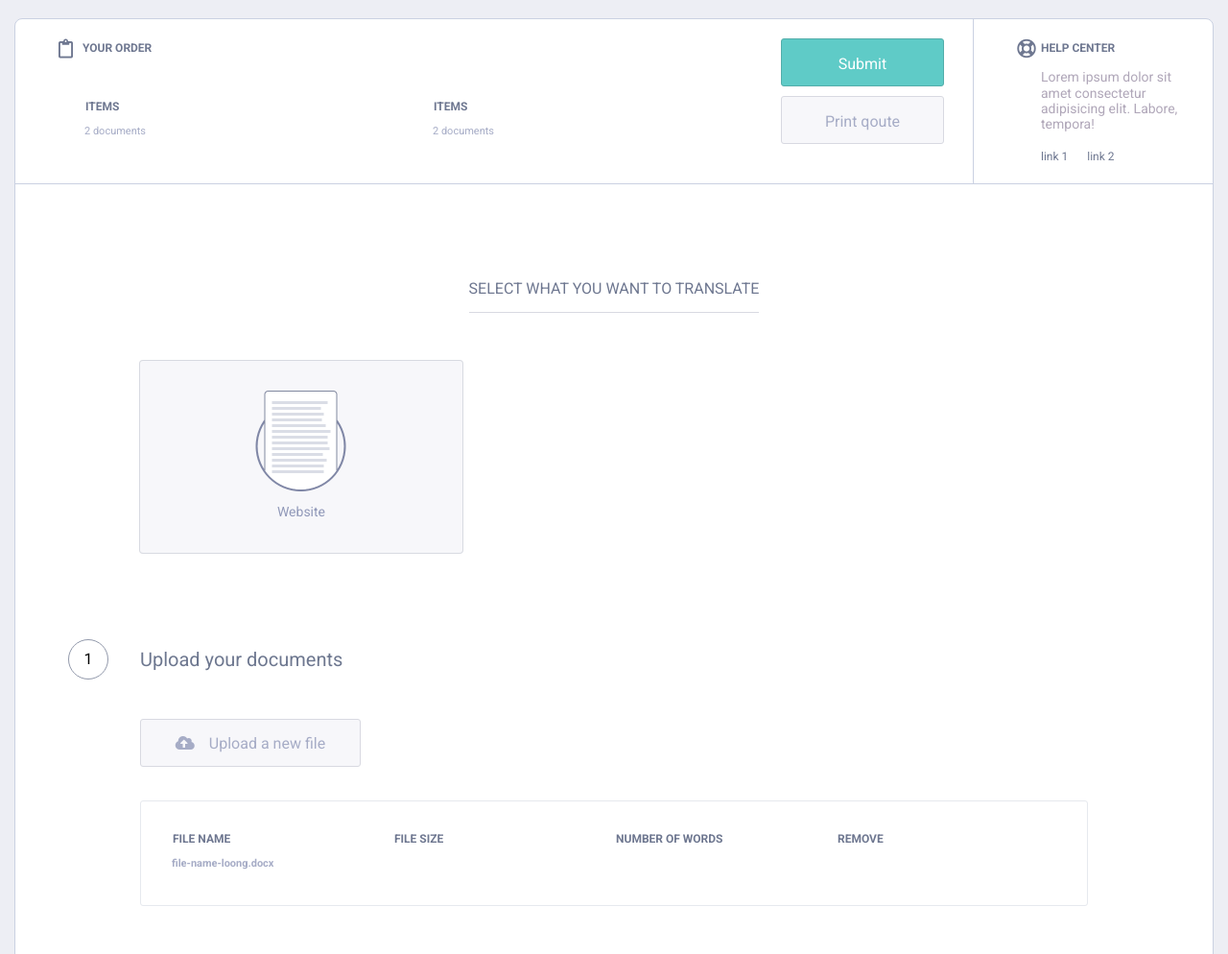
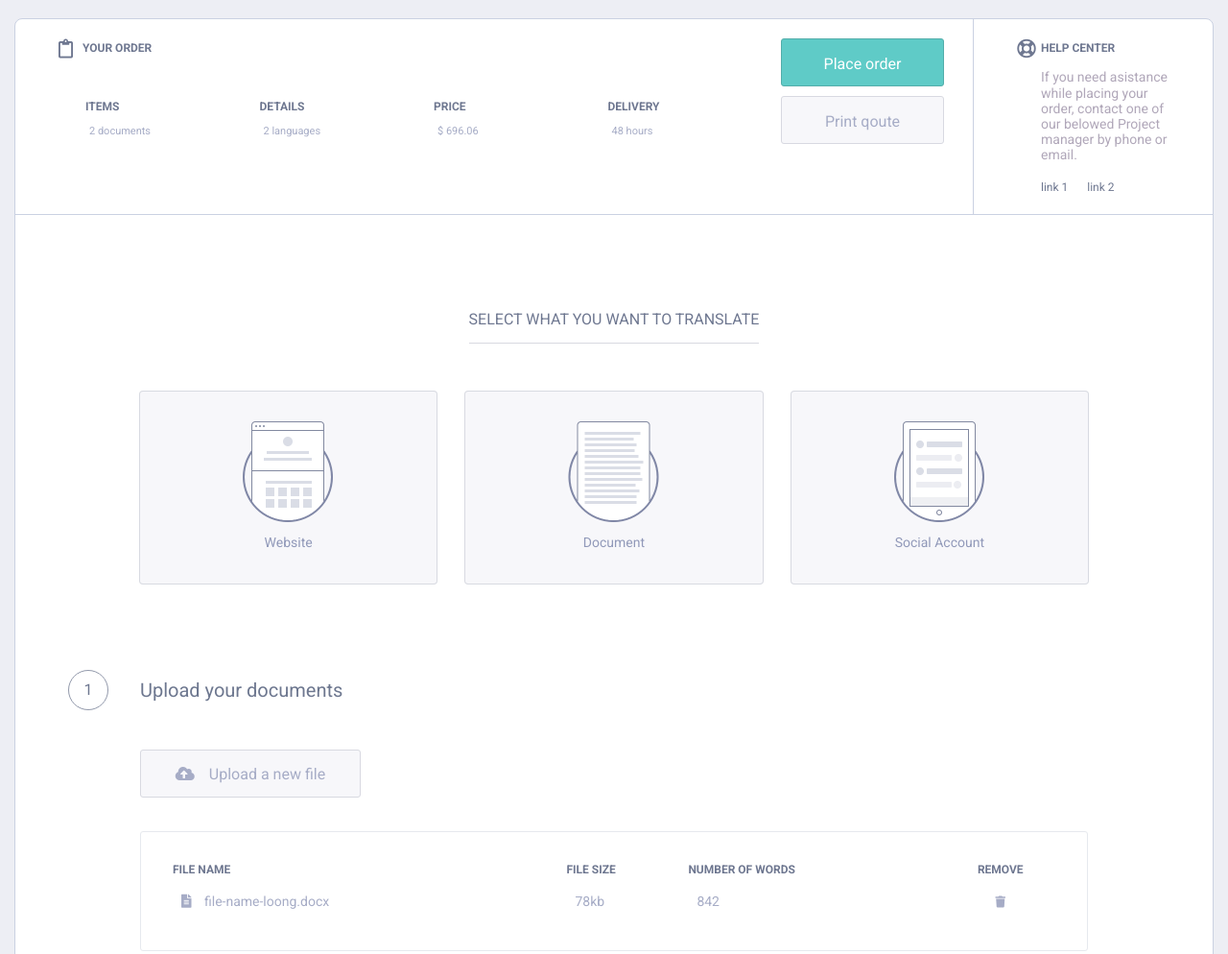
Before and after one commit to olek557/kottans-form, a website: page app/index.html in a window 1280 px wide. Shown: the part 61-1055 px from the top of the page at 96% size. Drawn offline with Linux system fonts and the light colour scheme.

Commit message:
Add Content

```diff
--- a/app/index.html
+++ b/app/index.html
@@ -29,14 +29,18 @@
                 <h5 class="h5">
                   Your order <i class="h5__icon far fa-clipboard"></i>
                 </h5>
-                <table class="table">
+                <table class="table table--small">
                   <tr class="table__row">
                     <th class="table__header">Items</th>
-                    <th class="table__header">Items</th>
+                    <th class="table__header">Details</th>
+                    <th class="table__header">Price</th>
+                    <th class="table__header">Delivery</th>
                   </tr>
                   <tr class="table__row">
                     <td class="table__cell">2 documents</td>
-                    <td class="table__cell">2 documents</td>
+                    <td class="table__cell">2 languages</td>
+                    <td class="table__cell">$ 696.06</td>
+                    <td class="table__cell">48 hours</td>
                   </tr>
                 </table>
               </div>
@@ -44,7 +48,7 @@
                 <input
                   type="submit"
                   class="btn btn--medium btn--primary"
-                  name="Place order"
+                  value="Place order"
                 />
                 <button class="btn btn--medium">Print qoute</button>
               </div>
@@ -54,8 +58,7 @@
                 Help center<i class="far fa-life-ring h5__icon"></i>
               </h5>
               <p class="text-block">
-                Lorem ipsum dolor sit amet consectetur adipisicing elit. Labore,
-                tempora!
+                If you need asistance while placing your order, contact one of our belowed Project manager by phone or email.
               </p>
               <div class="d-flex">
                 <a href="" class="link">link 1</a>
@@ -72,13 +75,41 @@
                 <input
                   type="radio"
                   id="translate-web"
+                  name="translate-type"
+                  value="web"
                   class="radio__input visuallyhidden"
                 />
                 <label for="translate-web" class="radio__label">
-                  <img src="images/documents-icon.png" alt="" />
+                  <img src="images/website-icon.png" alt="" />
                   <span class="radio__name">Website</span>
                 </label>
               </div>
+              <div class="radio radio--huge">
+                  <input
+                    type="radio"
+                    id="translate-doc"
+                    name="translate-type"
+                    value="doc"
+                    class="radio__input visuallyhidden"
+                  />
+                  <label for="translate-doc" class="radio__label">
+                    <img src="images/documents-icon.png" alt="" />
+                    <span class="radio__name">Document</span>
+                  </label>
+                </div>
+                <div class="radio radio--huge">
+                    <input
+                      type="radio"
+                      id="translate-social"
+                      name="translate-type"
+                      value="social"
+                      class="radio__input visuallyhidden"
+                    />
+                    <label for="translate-social" class="radio__label">
+                      <img src="images/social-account-icon.png" alt="Social account" />
+                      <span class="radio__name">Social Account</span>
+                    </label>
+                  </div>
             </div>
             <ol class="form-list">
               <li class="form-list__item">
@@ -102,14 +133,17 @@
                       <th class="table__header">File name</th>
                       <th class="table__header">File size</th>
                       <th class="table__header">Number of words</th>
-                      <th class="table__header">Remove</th>
+                      <th class="table__header t-center">Remove</th>
                     </tr>
                     <tr class="table__row">
                       <th class="table__cell">
                         <span class="file__name">
-                          file-name-loong.docx
+                            <i class="fas fa-file-alt file__name-icon"></i> file-name-loong.docx
                         </span>
                       </th>
+                      <th class="table__cell">78kb</th>
+                      <th class="table__cell">842</th>
+                      <th class="table__cell t-center"><button class="link"><i class="fas fa-trash"></i></button></th>
                     </tr>
                   </table>
                 </div>
--- a/app/scss/components/_button.scss
+++ b/app/scss/components/_button.scss
@@ -8,6 +8,10 @@
   text-align: center;
   cursor: pointer;
   display: inline-block;
+  transition: all .5s;
+  &:hover {
+    background-color: rgba(247, 247, 250, 0.3);
+  }
 }
 
 .btn--small {
@@ -26,6 +30,9 @@
   background-color: #5fcbc7;
   border-color: #53adaa;
   color: #fff;
+  &:hover {
+    background-color: rgba(95, 203, 199, 0.3);
+  }
 }
 
 .btn__icon {
--- a/app/scss/components/_table.scss
+++ b/app/scss/components/_table.scss
@@ -1,7 +1,14 @@
 .table {
-  table-layout: fixed;
   width: 100%;
   font-size: 12px;
+}
+
+.table--small {
+  table-layout: fixed;
+  .table__cell {
+    font-size: 11px;
+    padding: 5px;
+  }
 }
 
 .table__header {
@@ -12,7 +19,11 @@
 }
 
 .table__cell {
-  padding: 5px 0;
-  font-size: 11px;
+  padding: 10px;
+  font-size: 14px;
   color: #a6acc6;
+  font-weight: normal;
+  .fas {
+    color: #a6acc6;
+  }
 }
--- a/app/scss/general.scss
+++ b/app/scss/general.scss
@@ -65,8 +65,14 @@ body {
     font-size: 16px;
     line-height: 40px;
     text-align: center;
+    color: #6e7790;
   }
   & + & {
     margin-top: 100px;
   }
 }
+
+.file__name-icon {
+  margin-right: 10px;
+  display: inline-block;
+}
```
Also changed, not shown: app/css/general.css.
